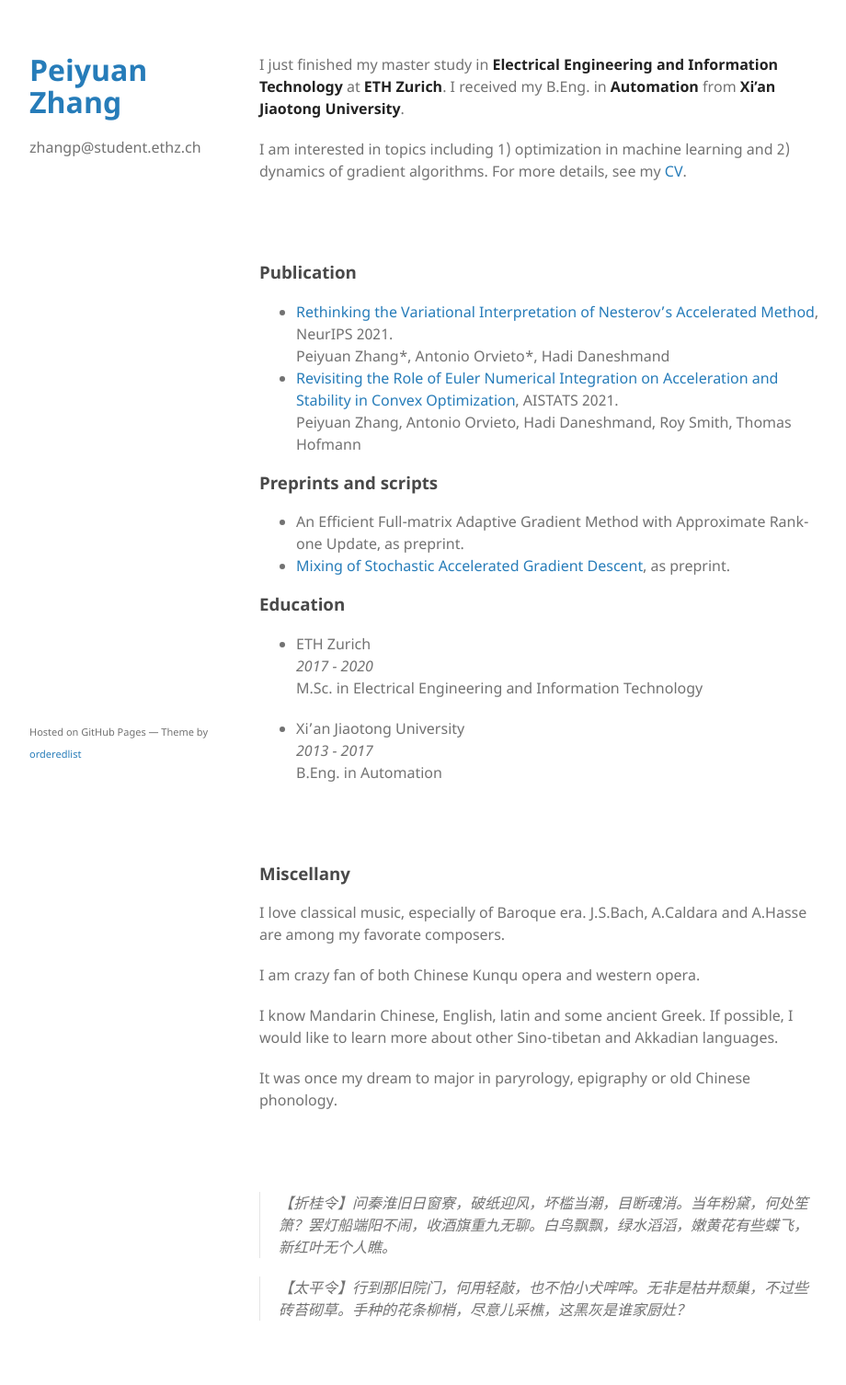
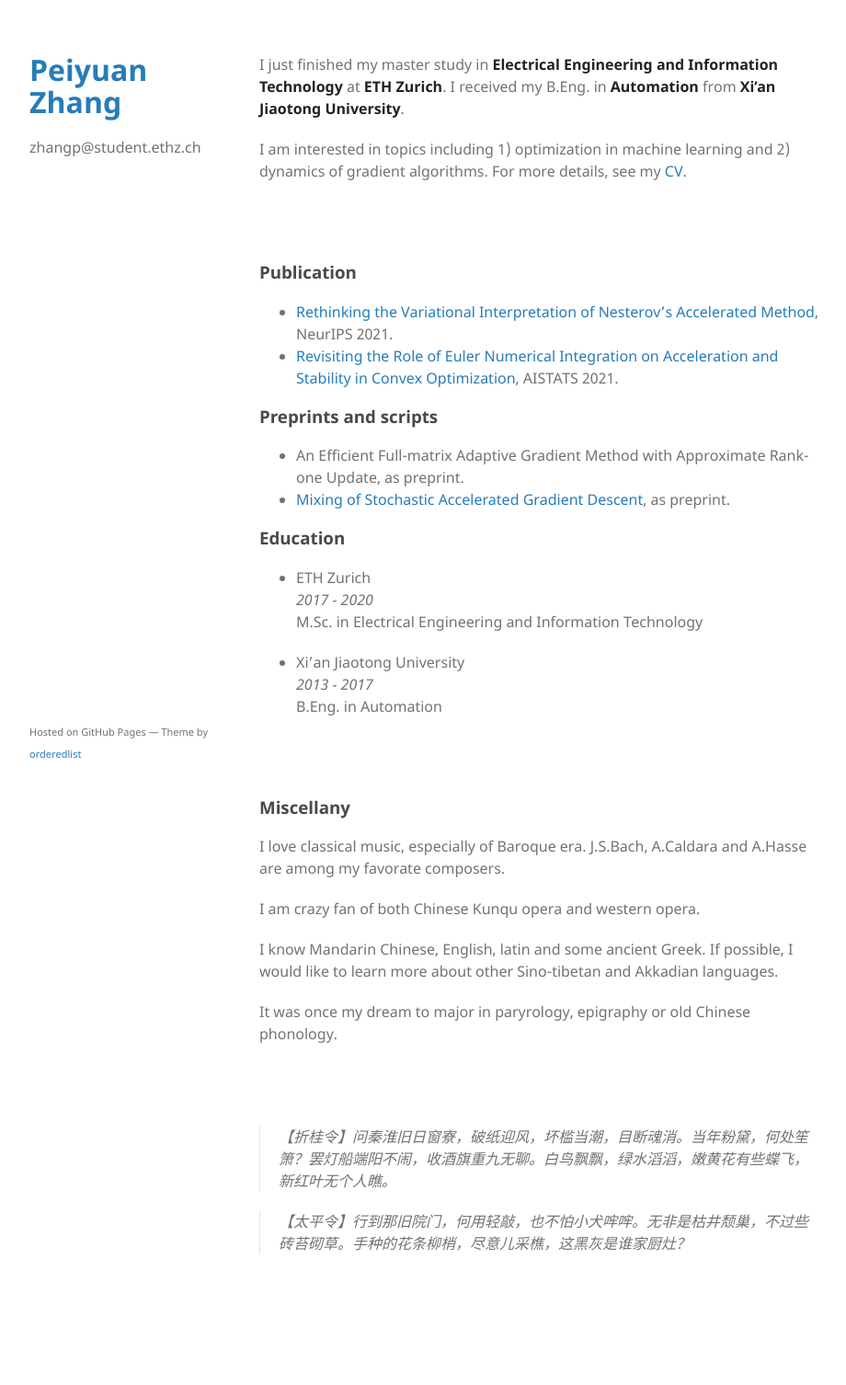
Before and after one commit to phei-iuen/phei-iuen.github.io, a Jekyll site: the page built from index.md, in a window 1280 px wide. Shown: the whole page at 92% size, without its empty margins (178-1098 px from the left). Built offline with Jekyll 4.4.1, drawn with Linux system fonts in a browser that asks for light colours; after the commit the page ends 1434 px from its top, so only the background shows below that.

Commit message:
Update index.md

```diff
--- a/index.md
+++ b/index.md
@@ -10,9 +10,7 @@ I am interested in topics including 1) optimization in machine learning and 2) d
 <br/><br/>
 ### Publication
 * [Rethinking the Variational Interpretation of Nesterov's Accelerated Method](https://arxiv.org/abs/2107.05040), NeurIPS 2021.
-  <br /> Peiyuan Zhang\*, Antonio Orvieto\*, Hadi Daneshmand
 * [Revisiting the Role of Euler Numerical Integration on Acceleration and Stability in Convex Optimization](https://arxiv.org/abs/2102.11537), AISTATS 2021.
-  <br /> Peiyuan Zhang, Antonio Orvieto, Hadi Daneshmand, Roy Smith, Thomas Hofmann
 
 ### Preprints and scripts
 * An Efficient Full-matrix Adaptive Gradient Method with Approximate Rank-one Update, as preprint.
```
